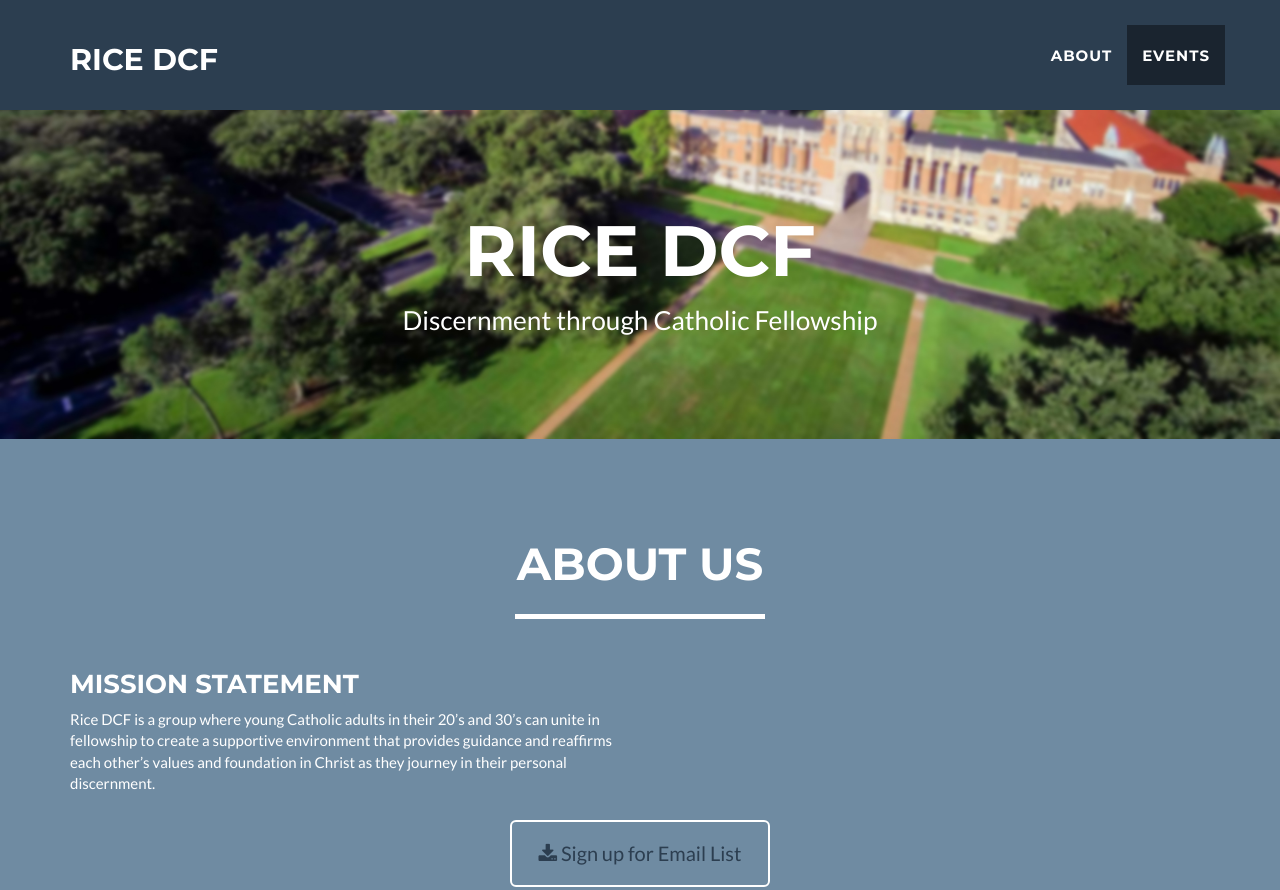
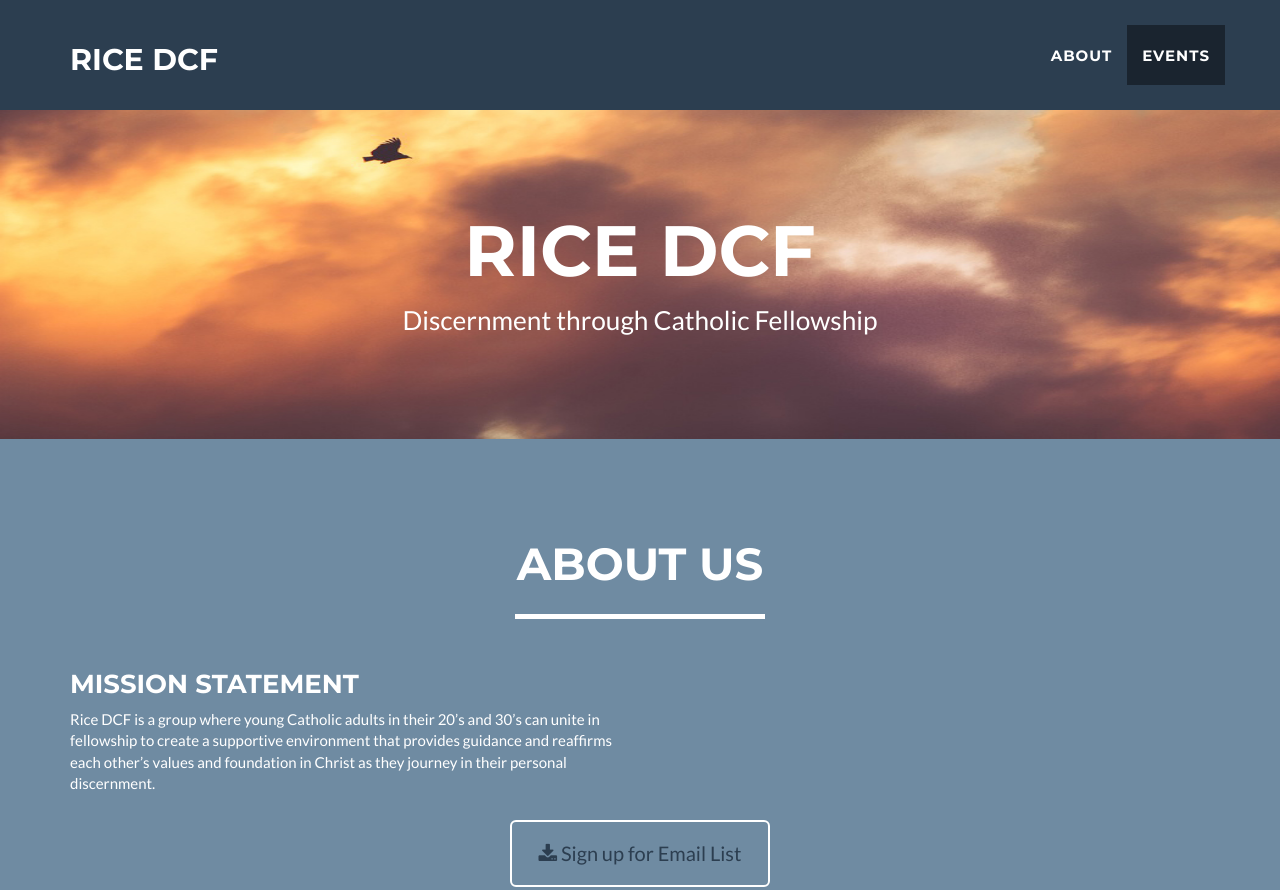
Before and after one commit to ricedcf/ricedcf, a plain HTML site: page index.html in a window 1280 px wide. Shown: the top 890 px of the page. Drawn offline with nearby package versions, Linux system fonts and the light colour scheme.

Commit message:
Update freelancer.css

```diff
--- a/css/freelancer.css
+++ b/css/freelancer.css
@@ -82,7 +82,7 @@ hr.star-primary:after {
 header {
     text-align: center;
     color: #fff;
-    background-image: url(../Rice_banner.jpg);
+    background-image: url(../unsplash_006_a.jpg);
     /*background-color: #16bc4c;*/
     background-position: center center;
     background-repeat: none;
```
